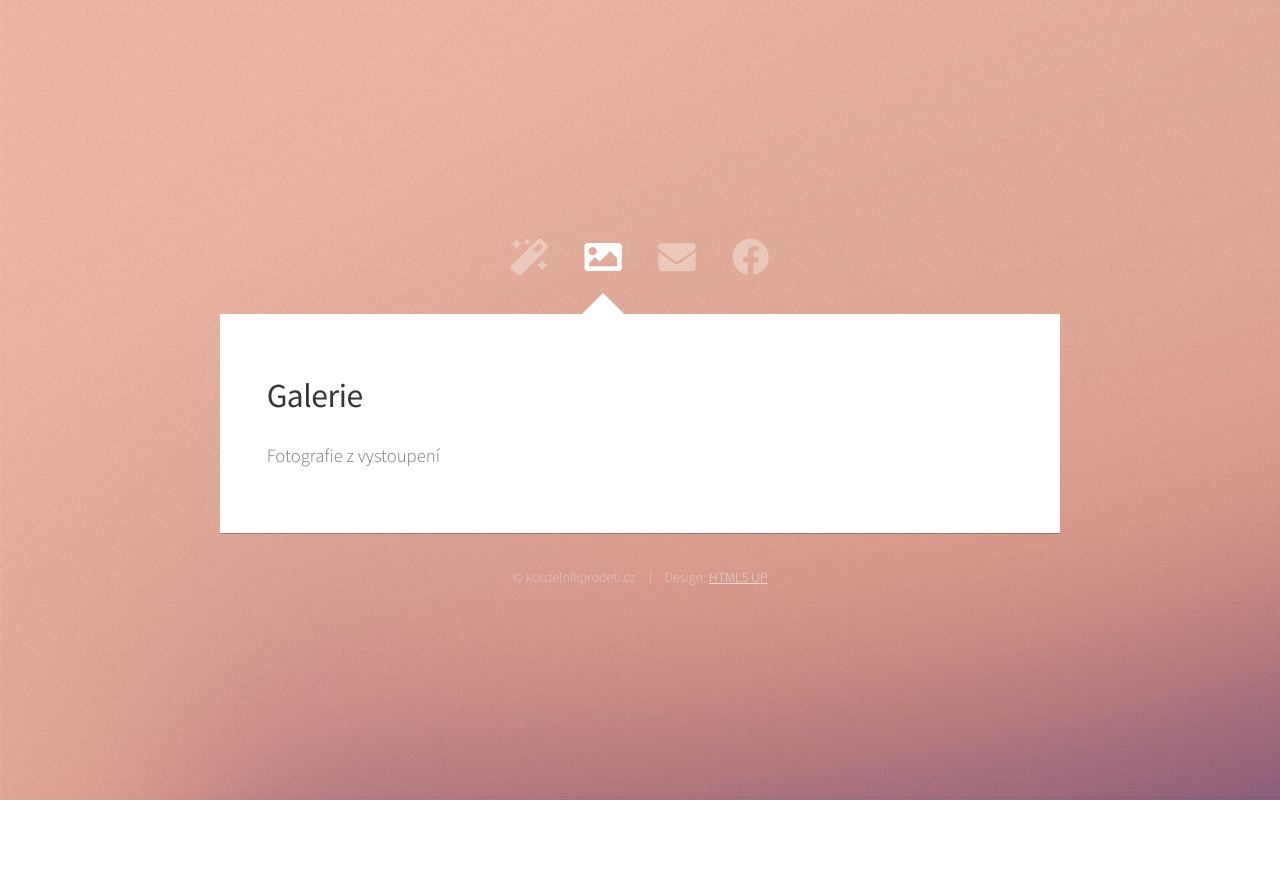
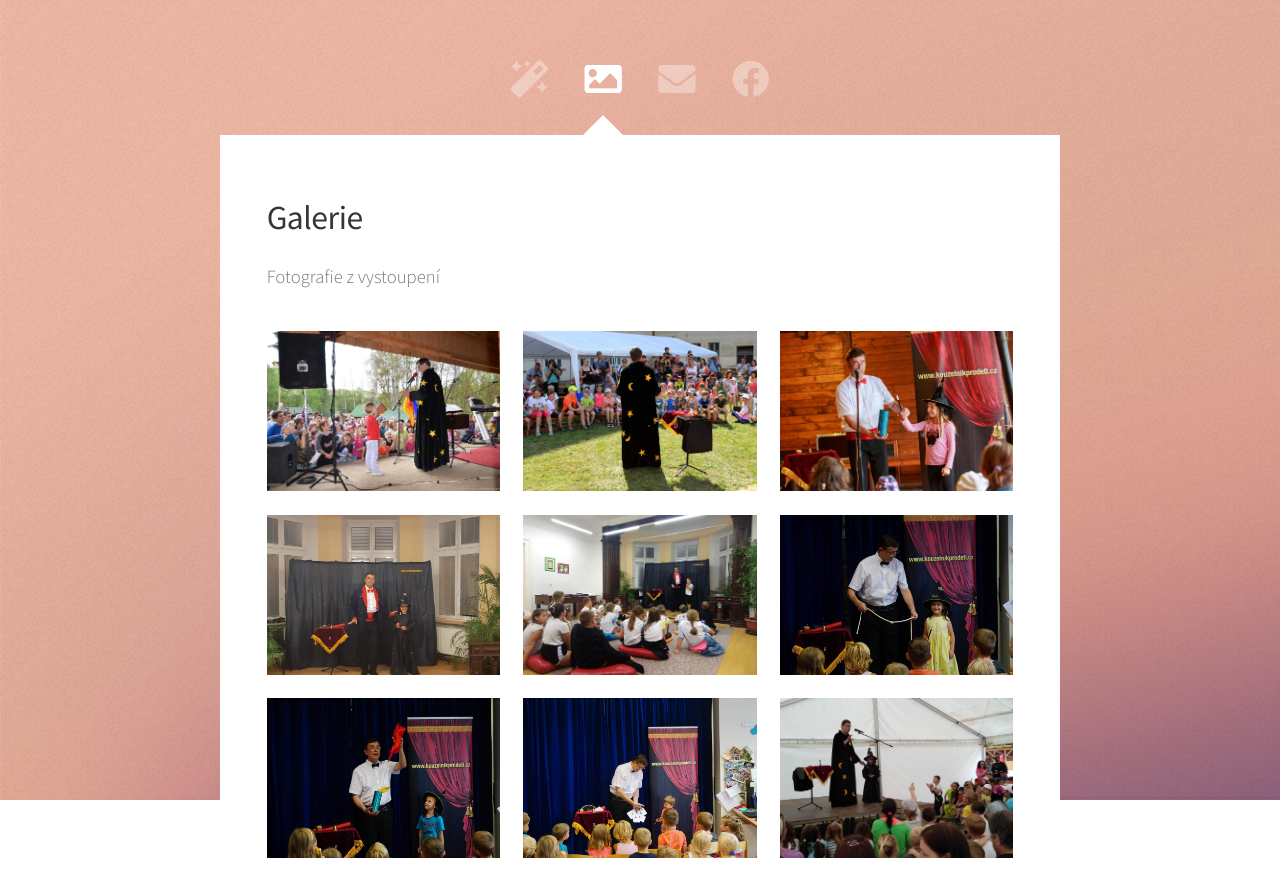
Before and after one commit to bitwebcz/kouzelnik, a plain HTML site: page index.html in a window 1280 px wide. Both pictures are taken after a click on the link "Galerie". Shown: the top 896 px of the page. Before the commit the page ends 800 px from the top, so only its background shows below. Drawn offline with Linux system fonts and the light colour scheme; no server answers.

Commit message:
temp gal

```diff
--- a/assets/js/main.js
+++ b/assets/js/main.js
@@ -210,31 +210,30 @@
 		}
 
 		// rss feed gallery
-		const RSS_URL = `https://artin-kouzelnik.rajce.idnes.cz/Artin-Kouzelnik_Pavilonek_Plzen_2018/?rss=media`;
-		const PROXY_URL = `https://cors-anywhere.herokuapp.com/${RSS_URL}`;
+		// const RSS_URL = `https://artin-kouzelnik.rajce.idnes.cz/Artin-Kouzelnik_Pavilonek_Plzen_2018/?rss=media`;
+		// const PROXY_URL = `https://cors-anywhere.herokuapp.com/${RSS_URL}`;
 
-		$.ajax(PROXY_URL, {
-			accepts: {
-				xml: "application/rss+xml"
-			},
-			dataType: "xml",
-			success: function(data) {
-				$(data)
-				.find("item")
-				.each(function() {
-					const el = $(this);
-					const template = `
-					<div class="col-4 col-6-medium col-12-small">
-						<a href="${el.find("media\\:content").attr("url")}" class="image fit"><img src="${el.find("media\\:thumbnail").attr("url")}" alt=""></a>
-					</div>
-					`;
-					// document.body.insertAdjacentHTML("beforeend", template);
-					$(".rajce").append(template);
-				});
-				// lightbox
-				new SimpleLightbox('.rajce a', { showCounter: false });
-			}
-		});
-
-
+		// $.ajax(RSS_URL, {
+		// 	accepts: {
+		// 		xml: "application/rss+xml"
+		// 	},
+		// 	dataType: "xml",
+		// 	success: function(data) {
+		// 		$(data)
+		// 		.find("item")
+		// 		.each(function() {
+		// 			const el = $(this);
+		// 			const template = `
+		// 			<div class="col-4 col-6-medium col-12-small">
+		// 				<a href="${el.find("media\\:content").attr("url")}" class="image fit"><img src="${el.find("media\\:thumbnail").attr("url")}" alt=""></a>
+		// 			</div>
+		// 			`;
+		// 			// document.body.insertAdjacentHTML("beforeend", template);
+		// 			$(".rajce").append(template);
+		// 		});
+		// 		// lightbox
+		// 		new SimpleLightbox('.rajce a', { showCounter: false });
+		// 	}
+		// });
+		new SimpleLightbox('.rajce a', { showCounter: false });
 })(jQuery);
--- a/index.html
+++ b/index.html
@@ -33,7 +33,7 @@
 								</header>
 								<a href="#gallery" class="jumplink pic">
 									<span class="arrow icon solid fa-chevron-right"><span>See my work</span></span>
-									<img src="images/me.jpg" alt="" />
+									<img src="images/me2.jpg" alt="" />
 								</a>
 							</article>
 
@@ -46,7 +46,35 @@
 									Fotografie z vystoupení
 								</p>
 								<section>
-									<div class="row rajce"></div>
+									<div class="row rajce">
+										<div class="col-4 col-6-medium col-12-small">
+											<a href="images/gal/kouzelnik-1.jpg" class="image fit"><img src="images/gal/kouzelnik-1.jpg" alt=""></a>
+										</div>
+										<div class="col-4 col-6-medium col-12-small">
+											<a href="images/gal/kouzelnik-2.jpg" class="image fit"><img src="images/gal/kouzelnik-2.jpg" alt=""></a>
+										</div>
+										<div class="col-4 col-6-medium col-12-small">
+											<a href="images/gal/kouzelnik-3.jpg" class="image fit"><img src="images/gal/kouzelnik-3.jpg" alt=""></a>
+										</div>
+										<div class="col-4 col-6-medium col-12-small">
+											<a href="images/gal/kouzelnik-4.jpg" class="image fit"><img src="images/gal/kouzelnik-4.jpg" alt=""></a>
+										</div>
+										<div class="col-4 col-6-medium col-12-small">
+											<a href="images/gal/kouzelnik-5.jpg" class="image fit"><img src="images/gal/kouzelnik-5.jpg" alt=""></a>
+										</div>
+										<div class="col-4 col-6-medium col-12-small">
+											<a href="images/gal/kouzelnik-6.jpg" class="image fit"><img src="images/gal/kouzelnik-6.jpg" alt=""></a>
+										</div>
+										<div class="col-4 col-6-medium col-12-small">
+											<a href="images/gal/kouzelnik-7.jpg" class="image fit"><img src="images/gal/kouzelnik-7.jpg" alt=""></a>
+										</div>
+										<div class="col-4 col-6-medium col-12-small">
+											<a href="images/gal/kouzelnik-8.jpg" class="image fit"><img src="images/gal/kouzelnik-8.jpg" alt=""></a>
+										</div>
+										<div class="col-4 col-6-medium col-12-small">
+											<a href="images/gal/kouzelnik-9.jpg" class="image fit"><img src="images/gal/kouzelnik-9.jpg" alt=""></a>
+										</div>
+									</div>
 								</section>
 							</article>
 
```
Also changed, not shown: images/gal/kouzelnik-1.jpg (added), images/gal/kouzelnik-10.jpg (added), images/gal/kouzelnik-2.jpg (added), images/gal/kouzelnik-3.jpg (added), images/gal/kouzelnik-4.jpg (added), images/gal/kouzelnik-5.jpg (added), images/gal/kouzelnik-6.jpg (added), images/gal/kouzelnik-7.jpg (added), images/gal/kouzelnik-8.jpg (added), images/gal/kouzelnik-9.jpg (added), images/me2.jpg (added).
